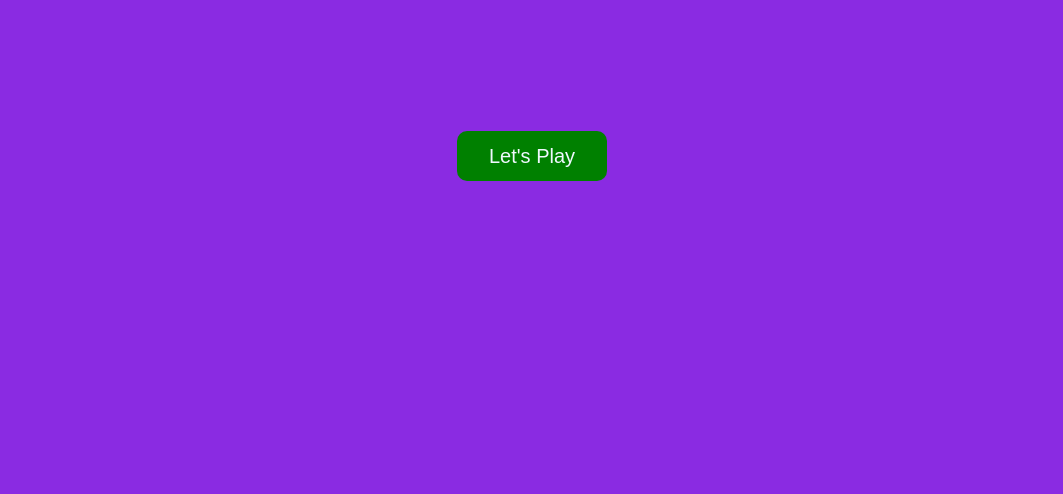
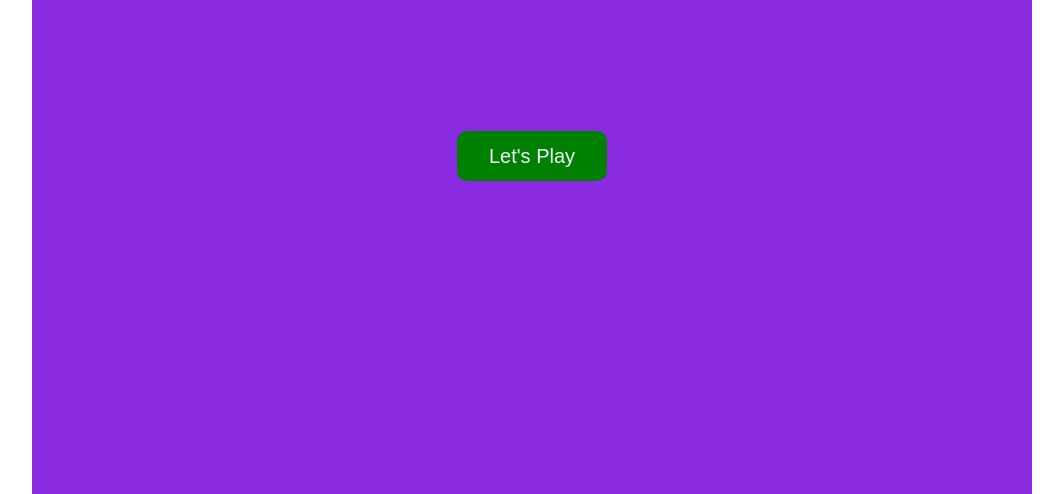
Before and after one commit to mrzacsmith/js-games, a plain HTML site: page RPS/index.html in a window 1280 px wide. Shown: the part 306-800 px from the top of the page, without its empty margins (108-1171 px from the left). Drawn offline with Linux system fonts and the light colour scheme.

Commit message:
start responsive design refactor

```diff
--- a/RPS/index.html
+++ b/RPS/index.html
@@ -8,6 +8,7 @@
     <title>Rock, Paper and Scissors</title>
 </head>
 <body>
+    <div class="container">
         <section class="game">
             <div class="score">
                 <div class="player-score">
@@ -38,6 +39,7 @@
                 </div>
             </div>
         </section>
+    </div.contain>
 
     <script src="./app.js"></script>
 </body>
--- a/RPS/style.css
+++ b/RPS/style.css
@@ -2,6 +2,12 @@
     margin: 0;
     padding: 0;
     box-sizing: border-box;
+}
+
+.container {
+    max-width: 1000px;
+    width: 100%;
+    margin: 0 auto;
 }
 
 section {
```
Lines whose indentation alone changed are shown as unchanged.
